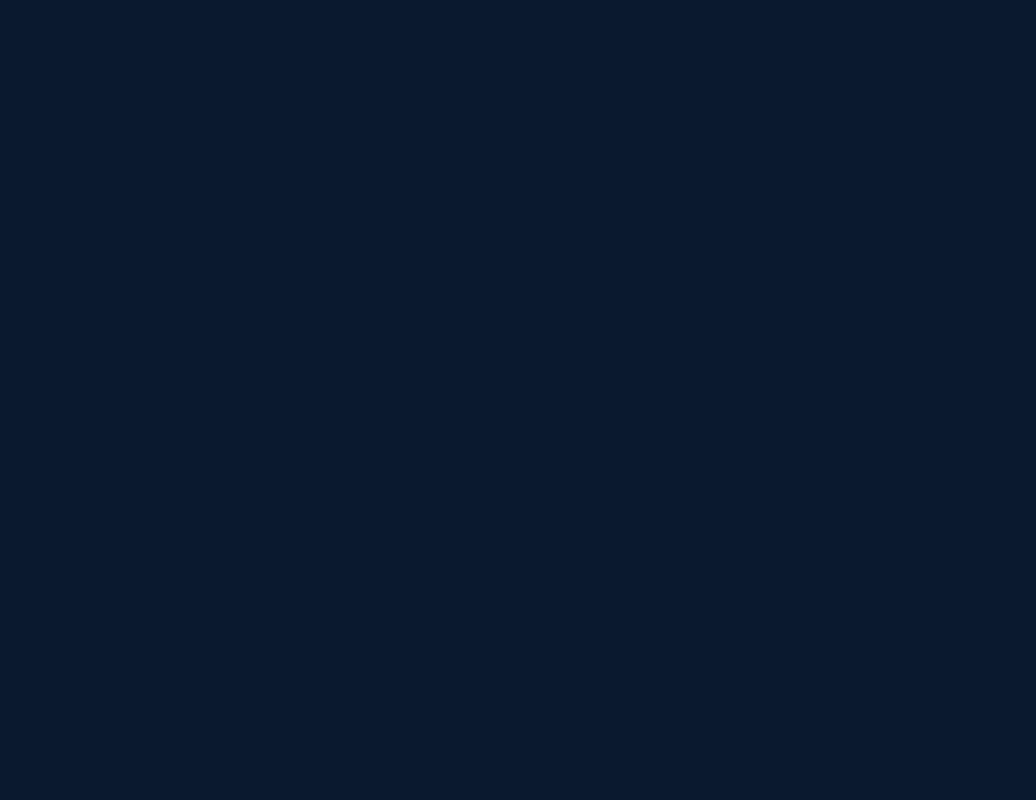
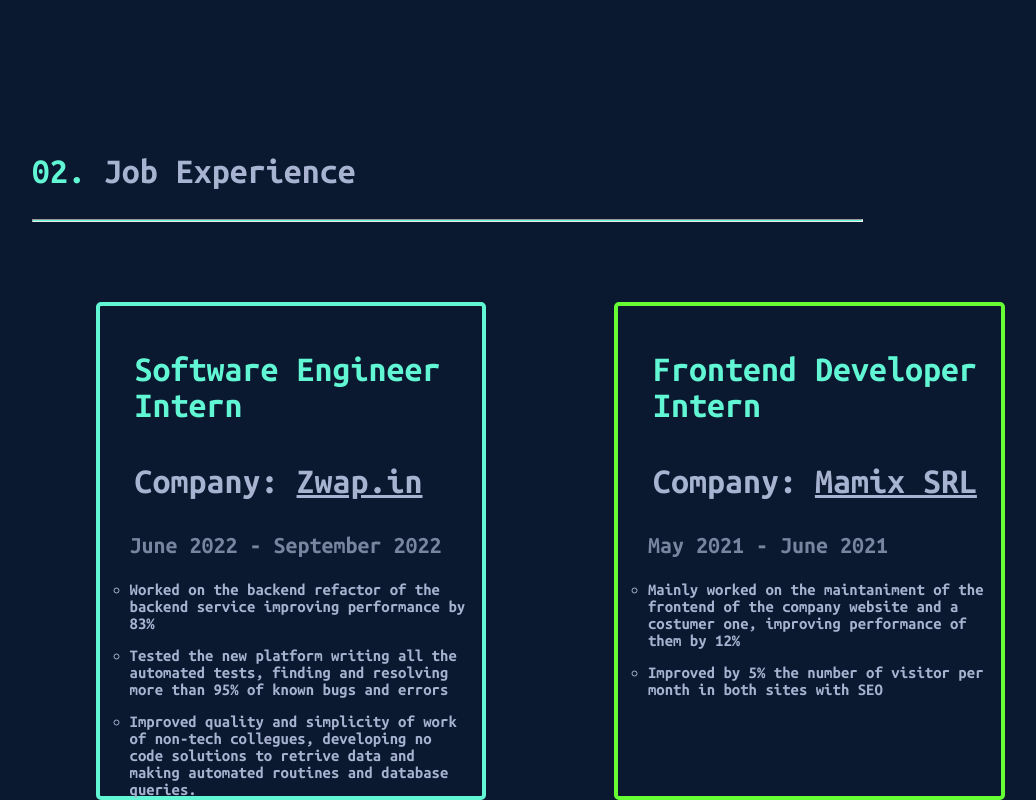
Before and after one commit to MatteoPossamai/portfolio, a React (Create React App) app: page / in a window 1280 px wide. Shown: the part 1986-2786 px from the top of the page, without its empty margins (157-1193 px from the left). Before the commit the page ends 1569 px from the top, so only its background shows below. Built offline with nearby package versions, Linux system fonts and the light colour scheme.

Commit message:
fixed mobile issue with spacing between the first step and about section. Started the job section with two job description and the link to all anchors. It needs to add images and media, and handle a third option or similar cases

```diff
--- a/src/components/header.tsx
+++ b/src/components/header.tsx
@@ -42,7 +42,7 @@ function Header() {
 
                 <div className="header-text">
                     <a href="#about" className="header-button"><p className="number">01. </p> About</a>
-                    <a href="/" className="header-button"><p className="number">02. </p> Job experience</a>
+                    <a href="#job" className="header-button"><p className="number">02. </p> Job experience</a>
                     <a href="/" className="header-button"><p className="number">03. </p> Projects</a>
                     <a href="/" className="header-button"><p className="number">04. </p> Open Source</a>
                     <a href="/" className="header-button"><p className="number">05. </p> Contact</a>
@@ -59,7 +59,7 @@ function Header() {
                 <div className="menu-text">
                     <h1 className="menuhead">  Menu</h1>
                     <a href="#about" onClick={() =>{setOpenMenu(!openMenu)}} className="menu-button"><p className="number">01. </p> About</a>
-                    <a href="/" onClick={() =>{setOpenMenu(!openMenu)}} className="menu-button"><p className="number">02. </p> Job experience</a>
+                    <a href="#job" onClick={() =>{setOpenMenu(!openMenu)}} className="menu-button"><p className="number">02. </p> Job experience</a>
                     <a href="/" onClick={() =>{setOpenMenu(!openMenu)}} className="menu-button"><p className="number">03. </p> Projects</a>
                     <a href="/" onClick={() =>{setOpenMenu(!openMenu)}} className="menu-button"><p className="number">04. </p> Open Source</a>
                     <a href="/" onClick={() =>{setOpenMenu(!openMenu)}} className="menu-button"><p className="number">05. </p> Contact</a>
--- a/src/components/homepage.tsx
+++ b/src/components/homepage.tsx
@@ -1,6 +1,7 @@
 import Header from './header';
 import CenterPage from './centerPage';
 import AboutPage from './about';
+import JobExperience from './job_exp';
 
 function HomePage() {
 
@@ -26,8 +27,8 @@ function HomePage() {
                 </section>
 
                 <CenterPage />
-                <div style={{"height":"750px"}} ></div>
                 <AboutPage />
+                <JobExperience />
             </div>
         </div>
     );
--- /dev/null
+++ b/src/components/job_exp.tsx
@@ -0,0 +1,53 @@
+function JobExperience() {
+  return (
+    <section className="job-exp-div" id="job">
+      <h1 className="tit"><b className="number_heading">02.</b> Job Experience</h1>
+      <hr className="header-line"/>
+      <div>
+      <section className="workCard" id="zwap">
+        <h2><b className="number_heading">Software Engineer Intern </b></h2>
+        <h2>Company: <a href="https://zwap.in/">Zwap.in</a></h2>
+        <p className="jobDate">June 2022 - September 2022</p>
+        <ul className="jobDesc">
+            <li>
+                <span>Worked on the backend refactor of the backend service improving
+                performance by 83%
+                </span>
+            </li>
+            <li>
+                <span>Tested the new platform writing all the automated tests,
+                finding and resolving more than 95% of known bugs and errors
+                </span>
+            </li>
+            <li>
+                <span>
+                Improved quality and simplicity of work of non-tech collegues,
+                developing no code solutions to retrive data and making automated
+                routines and database queries.
+                </span>
+            </li>
+        </ul>
+      </section>
+      <section className="workCard" id="MamixSRL">
+        <h2><b className="number_heading">Frontend Developer Intern </b></h2>
+        <h2>Company: <a href="https://mamix.it/">Mamix SRL</a></h2>
+        <p className="jobDate">May 2021 - June 2021</p>
+        <ul className="jobDesc">
+            <li>
+                <span>Mainly worked on the maintaniment of the frontend of the company
+                    website and a costumer one, improving performance of them by 12%
+                </span>
+            </li>
+            <li>
+                <span>Improved by 5% the number of visitor per month in both sites with
+                    SEO
+                </span>
+            </li>
+        </ul>
+      </section>
+      </div>
+    </section>
+  );
+}
+
+export default JobExperience;
--- a/src/styles/App.css
+++ b/src/styles/App.css
@@ -179,6 +179,7 @@
 }
 
 .about-section{
+  margin-top: 1000px;
   margin-left: 7.5%;
   width: 90%;
   scroll-behavior: smooth;
@@ -343,3 +344,79 @@
     z-index: 100;
   }
 }
+
+/* End of media queries */
+
+/* Work session code */
+.job-exp-div{
+  margin-top: 350px;
+  margin-left: 7.5%;
+  width: 90%;
+  scroll-behavior: smooth;
+  color: #a8b2d1;
+  font-size: 1.5em;
+}
+
+.job-exp-div div{
+  display: flex;
+  flex-direction: row;
+}
+
+.workCard{
+  font-weight: 1500;
+  margin:auto;
+  margin-top: 80px;
+  padding: 10px;
+  border-radius: 5px;
+  width: 35%;
+  transition: .5s;
+  height: 470px;
+}
+
+#zwap{
+  border: 4px solid #61f7d4;
+}
+
+#MamixSRL{
+  border: 4px solid #66ff33;
+}
+
+.workCard:hover{
+  transform: scale(1.1);
+}
+
+.workCard h2, p{
+  margin-left: 20px;
+}
+
+.workCard a{
+  color: #a8b2d1;
+  transition: .3s;
+}
+
+.workCard a:hover{
+  color:#61f7d4;
+}
+
+.workCard h2{
+  padding: 5px;
+}
+
+.jobDate{
+  opacity: 0.7;
+}
+
+.jobDesc{
+  margin-left: 20px;
+  font-size: .7em;
+  list-style-type: circle;
+  color: #61f7d4
+}
+
+.jobDesc li{
+  color: #a8b2d1;
+  margin: 15px 0;
+}
+
+
+/* End of work session code */
```
